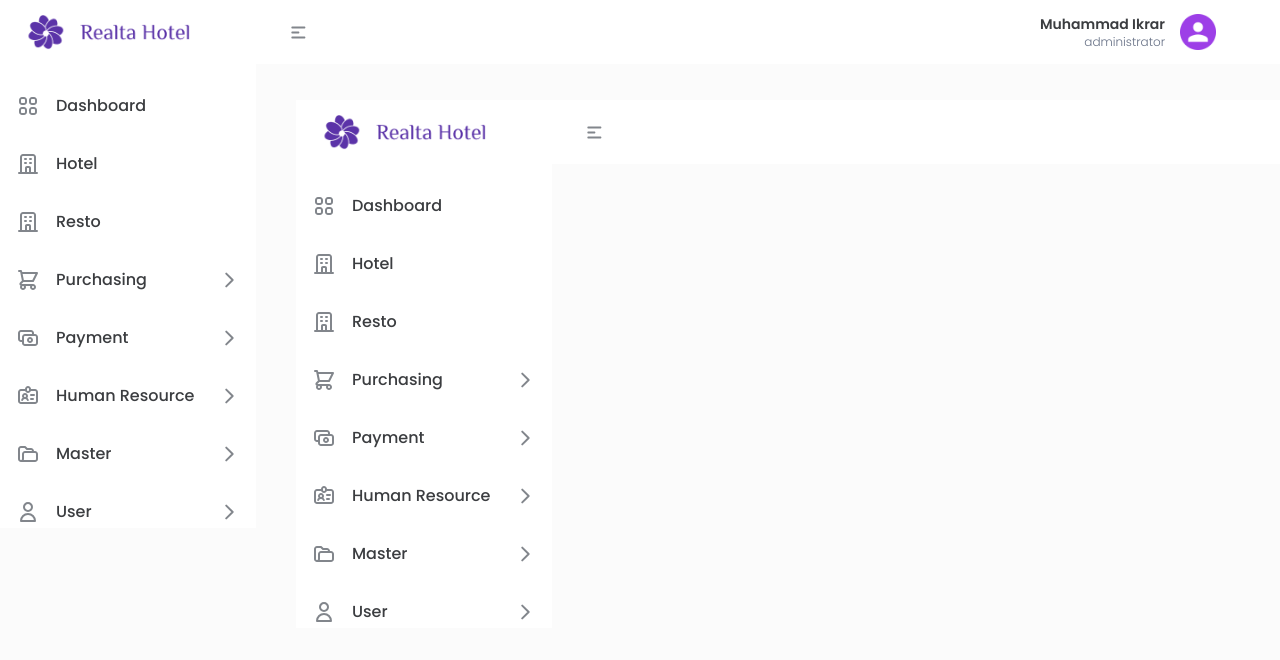
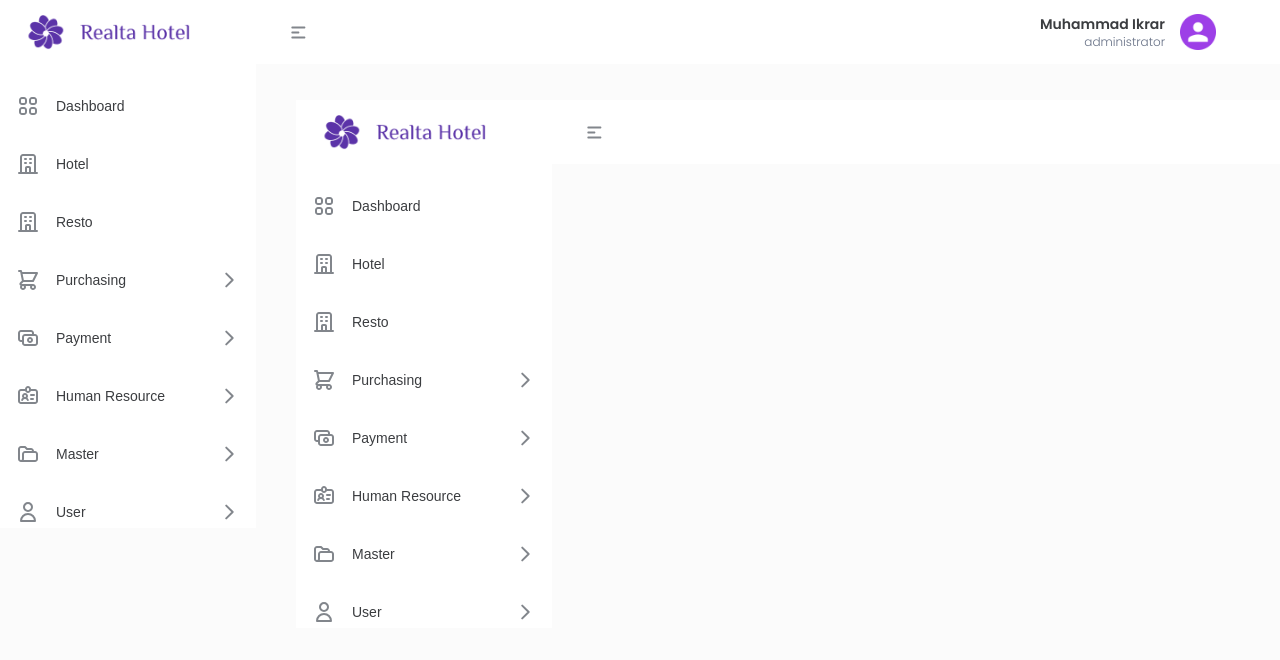
Before and after one commit to VierryFadhilah/Hotel-Realta-FrontEnd, a Next.js app: page /baselayout/baselayout in a window 1280 px wide. Shown: the top 660 px of the page. Built offline with nearby package versions, Linux system fonts and the light colour scheme.

Commit message:
update setup

```diff
--- a/components/sidebar/index.tsx
+++ b/components/sidebar/index.tsx
@@ -49,7 +49,7 @@
                 >
                   <MenuIcon icon={menu.icon} />
                   <Typography
-                    variant={variants.subtitle3}
+                    variant={variants.basemedium}
                     customClass={"flex-1"}
                   >
                     {menu.name}
@@ -76,7 +76,7 @@
                       className={`${sidebarcss.sidesubmenuactive}`}
                     >
                       <Link href={slink.to}>
-                        <Typography variant={variants.subtitle3}>
+                        <Typography variant={variants.basemedium}>
                           {slink.title}
                         </Typography>
                       </Link>
```
